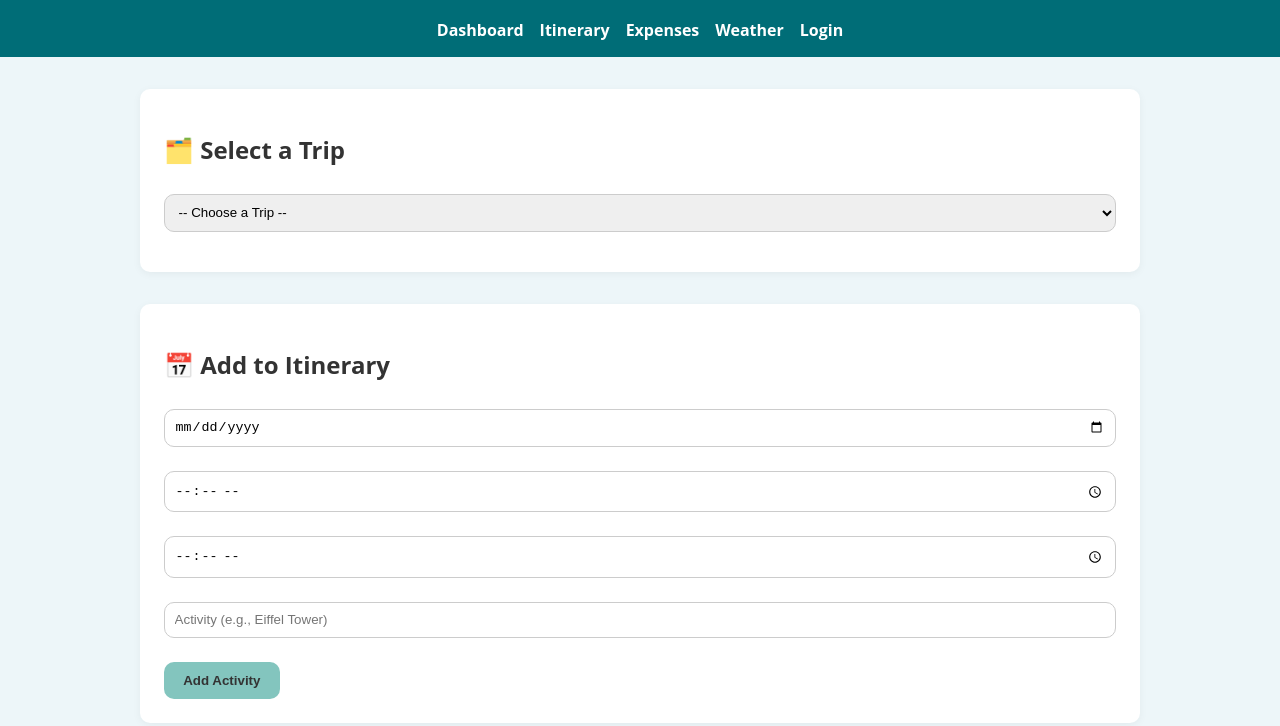
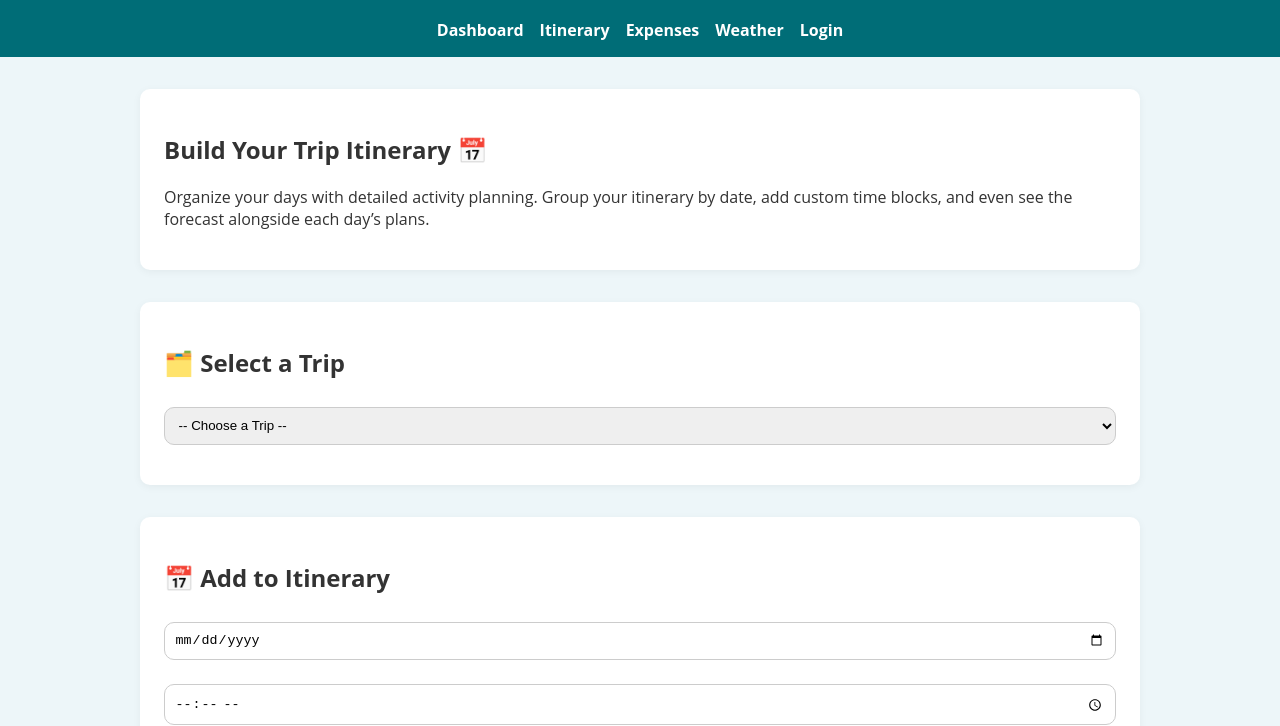
Before and after one commit to BenjaminBoyle1/wanderwise, a website built with Vite: page pages/itinerary.html in a window 1280 px wide. Shown: the part 83-809 px from the top of the page. Built offline with nearby package versions, Linux system fonts and the light colour scheme; no server answers.

Commit message:
Update itinerary.html

```diff
--- a/pages/itinerary.html
+++ b/pages/itinerary.html
@@ -1,16 +1,25 @@
 <!DOCTYPE html>
 <html lang="en">
 <head>
-  <meta charset="UTF-8" />
-  <meta name="viewport" content="width=device-width, initial-scale=1.0"/>
+  <meta charset="UTF-8">
+  <meta name="viewport" content="width=device-width, initial-scale=1.0">
   <title>Itinerary | WanderWise</title>
-  <link rel="stylesheet" href="/src/css/styles.css" />
+  <link rel="stylesheet" href="/src/css/styles.css">
+  <link rel="icon" href="../public/images/favicon.png" type="image/x-icon" />
   <script type="module" src="/src/js/itinerary.js"></script>
 </head>
 <body>
   <div id="header"></div>
 
   <main class="container">
+    <section class="intro card">
+      <h2>Build Your Trip Itinerary 📅</h2>
+      <p>
+        Organize your days with detailed activity planning. Group your itinerary by date, add custom time blocks,
+        and even see the forecast alongside each day’s plans.
+      </p>
+    </section>
+
     <section class="card">
       <h2>🗂️ Select a Trip</h2>
       <select id="trip-select">
```
